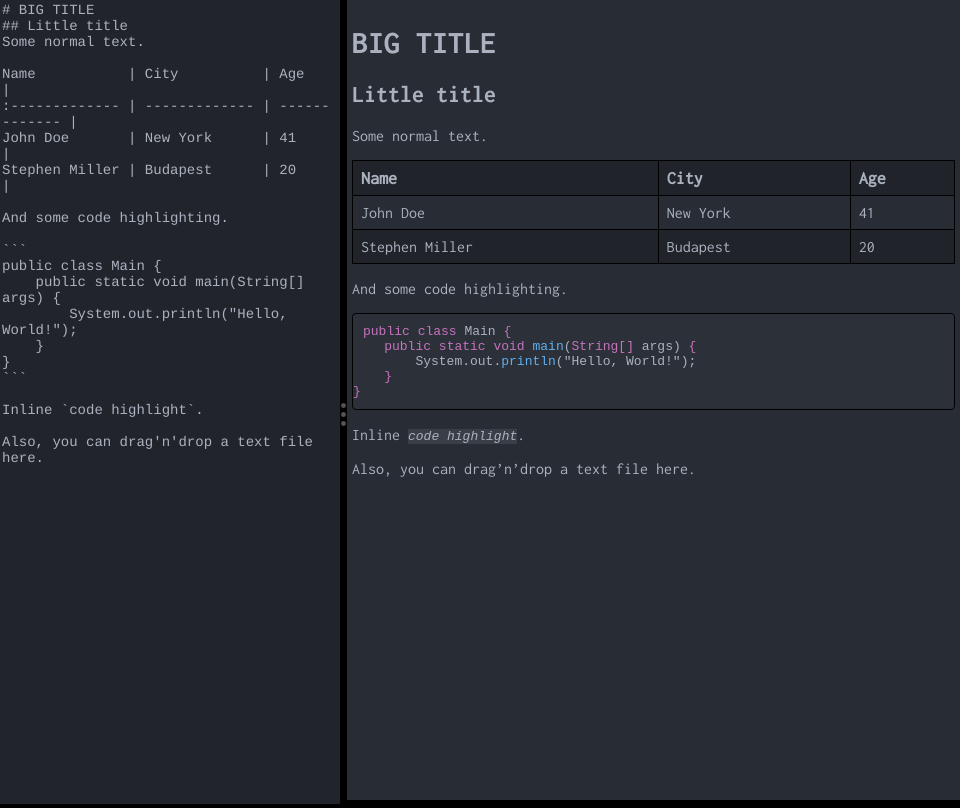
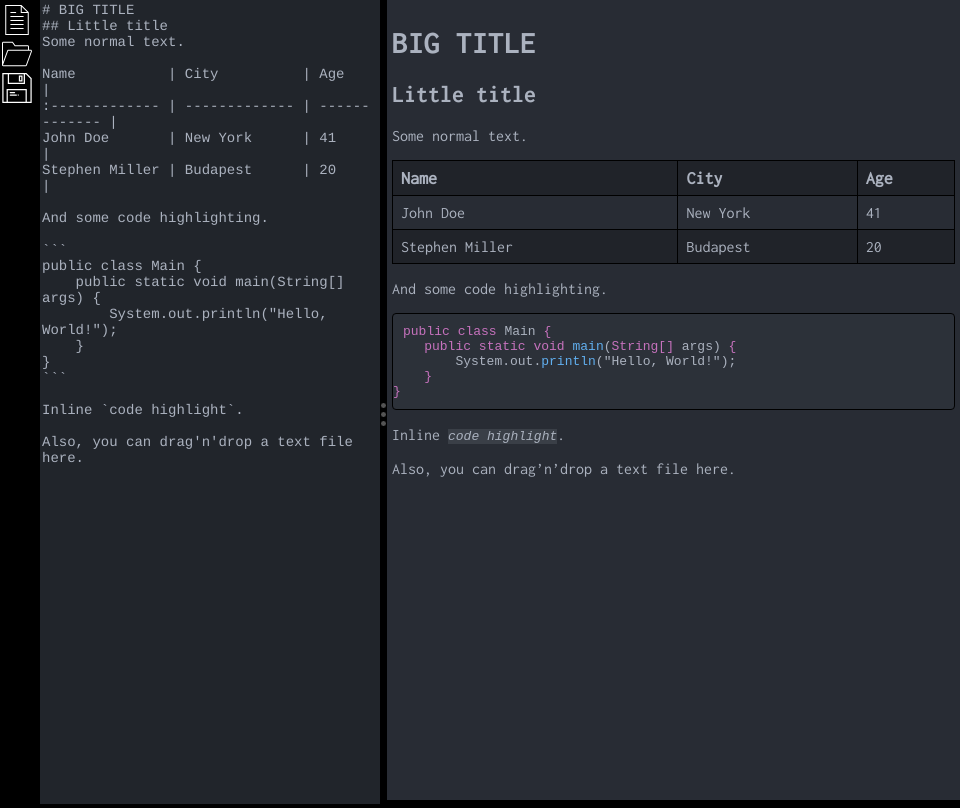
Before and after one commit to stephenmiller04/Docuit, an Electron app: page Editor/index.html in a window 960 px wide. Drawn offline with nearby package versions, Linux system fonts and the light colour scheme.

Commit message:
Toolbar workaround

```diff
--- a/Editor/css/style.css
+++ b/Editor/css/style.css
@@ -60,7 +60,35 @@ body {
   height: 100%;
   width: 35%;
   display: inline-block;
-  float:left;
+  float: left;
+}
+
+#toolbar {
+  height: 100%;
+  width: 40px;
+  display: inline-block;
+  float: left;
+  background-color: black;
+}
+
+.tbicon {
+  width: 30px;
+  height: 30px;
+  position: relative;
+  margin-left: 2px;
+  -webkit-transition: margin-left 0.2s; /* Safari */
+    transition: margin-left 0.2s;
+}
+
+.tbicon:hover {
+  margin-left: 5px;
+  cursor:pointer;
+  -webkit-transition: margin-left 0.2s; /* Safari */
+    transition: margin-left 0.2s;
+}
+
+.tbnew {
+  margin-top: 5px;
 }
 
 #resize {
--- a/Editor/index.html
+++ b/Editor/index.html
@@ -13,6 +13,11 @@
 </script>
 </head>
 <body>
+<div id="toolbar">
+  <img id="toolbar_new" class="tbicon tbnew" src="img/file.svg">
+  <img id="toolbar_load" class="tbicon" src="img/folder.svg">
+  <img id="toolbar_save" class="tbicon" src="img/save.svg">
+</div>
 <div id="editor">
 <textarea id="htmleditor" placeholder="" oninput="realtimeedit()">
 # BIG TITLE
```
Also changed, not shown: Editor/img/file.svg (added), Editor/img/folder.svg (added), Editor/img/save.svg (added).
